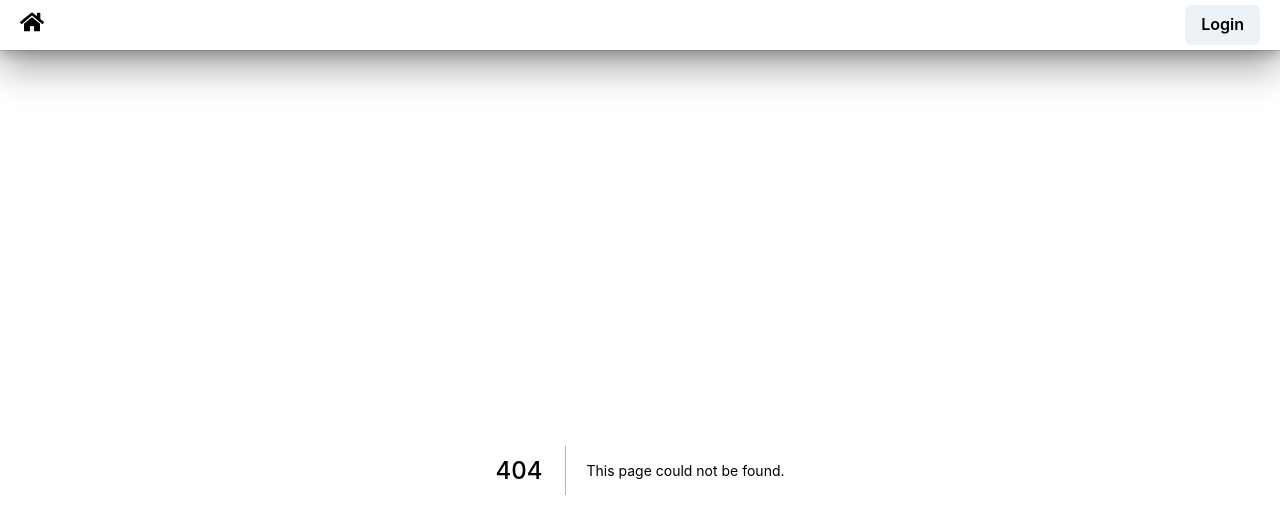
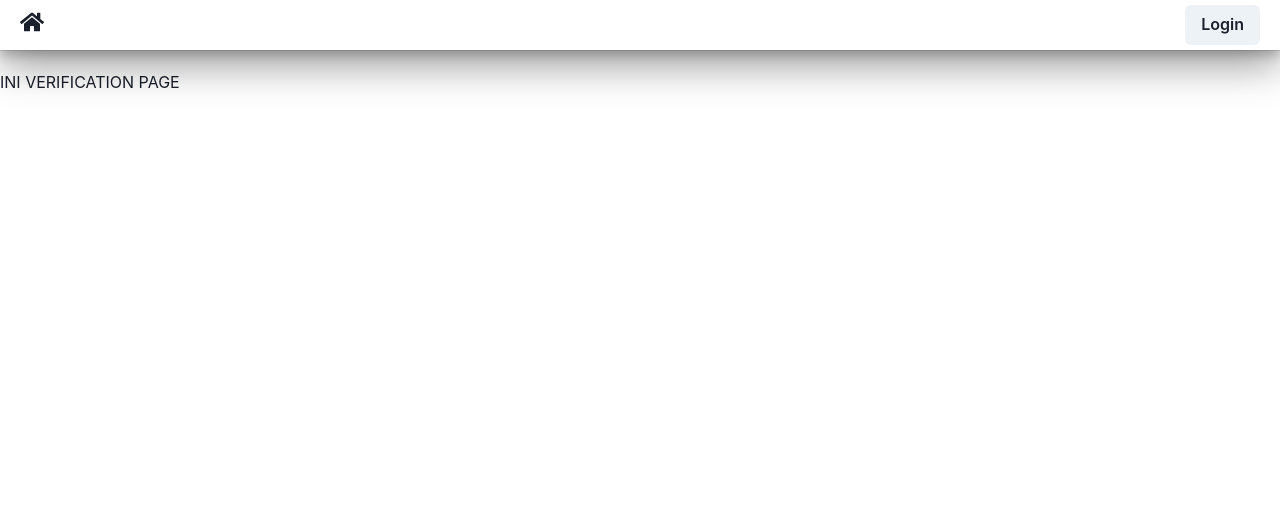
Before and after one commit to Rickykn/individual-project-ricky, a Next.js app: page /verification_page in a window 1280 px wide. Before the commit this address had no page. Shown: the top 518 px of the page. Built offline with nearby package versions, Linux system fonts and the light colour scheme.

Commit message:
add verification page

```diff
--- /dev/null
+++ b/src/pages/verification_page/index.jsx
@@ -0,0 +1,7 @@
+import { Text } from "@chakra-ui/react";
+
+const VerificationPage = () => {
+  return <Text>INI VERIFICATION PAGE</Text>;
+};
+
+export default VerificationPage;
```
